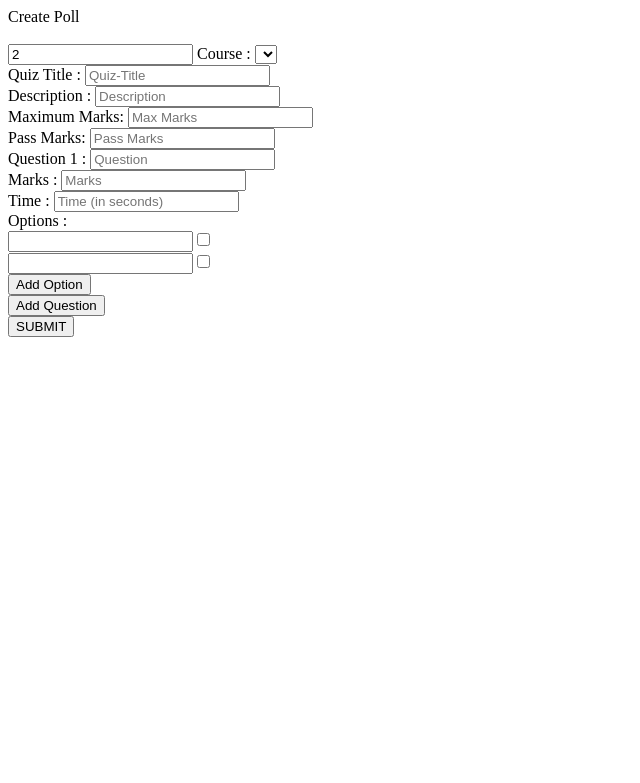
After one commit to tkalani/GURUKOOL-WEBSITE, a Django app: page /professor/create-quiz/ in a window 1280 px wide. The commit adds this page. Shown: the top 783 px of the page, without its empty margins (0-640 px from the left). Run offline with Django 3.2, Linux system fonts and the light colour scheme; a user stored in the database is signed in; data comes from the database, SQL or seed files in the repository; data that the repository does not hold is empty.

Commit message:
Create Quiz

```diff
--- a/Professor/admin.py
+++ b/Professor/admin.py
@@ -6,3 +6,6 @@ admin.site.register(CourseProfessor)
 admin.site.register(Course)
 admin.site.register(Poll)
 admin.site.register(PollOption)
+admin.site.register(Quiz)
+admin.site.register(QuizOptions)
+admin.site.register(QuizQuestion)
--- /dev/null
+++ b/Professor/templates/Professor/create-quiz.html
@@ -0,0 +1,88 @@
+{% extends 'Professor/main.html' %}
+{% load staticfiles %}
+
+{% block title %}
+    Create Couse
+{% endblock %}
+
+{% block body %}
+    {% include 'UserAuth/message.html' %}
+        Create Poll
+        <br><br>
+        <form action="{% url 'Professor:create-quiz' %}" method="POST">
+            {% csrf_token %}
+            <input type="text" name="question-option" id="question-option" value="2">
+            Course :
+            <select name="course" required>
+                {% for course in course_list %}
+                    <option value="{{ course.id }}">{{ course.course.name }} ( {{ course.course.code }} )</option>
+                {% endfor %}
+            </select><br>
+            Quiz Title : <input type="text" name="title" required placeholder="Quiz-Title"><br>
+            Description : <input type="text" name="description" required placeholder="Description"><br>
+            Maximum Marks: <input type="number" name="max_marks" required placeholder="Max Marks"><br>
+            Pass Marks: <input type="number" name="pass_marks" required placeholder="Pass Marks"><br>
+
+            <div id="question-list">
+                <div id="question-1">
+                    Question 1 : <input type="text" name="question_1" required placeholder="Question"><br>
+                    Marks : <input type="text" name="marks_1" required placeholder="Marks"><br>
+                    Time : <input type="number" name="time_1" required placeholder="Time (in seconds)"><br>
+                    Options :
+                        <div id="option-list-1">
+                            <div id="poll-option-1-1"><input type="text" name="poll_options_1[]" required><input type="checkbox" id="option-checkbox-1-1" name="option_checkbox_1_1"><br></div>
+                            <div id="poll-option-1-2"><input type="text" name="poll_options_1[]" required><input type="checkbox" id="option-checkbox-1-2" name="option_checkbox_1_2"><br></div>
+                        </div>
+                    <input type="button" onclick="add_option(1)" value="Add Option"><br>
+                </div>
+            </div>
+            <input type="button" onclick="add_question()" value="Add Question"><br>
+            <input type="submit" value="SUBMIT">
+        </form>
+{% endblock %}
+
+{% block scripts %}
+    <script src="https://ajax.googleapis.com/ajax/libs/jquery/3.3.1/jquery.min.js"></script>
+    <script>
+        var question_option_array = [2];
+        function add_option(question_id)
+        {
+            html = '<div id="poll-option-'+ question_id + '-' + (question_option_array[question_id-1]+1) +'"><input type="text" name="poll_options_'+question_id+'[]" required><input type="checkbox" id="option-checkbox-'+question_id+'-'+(question_option_array[question_id-1]+1)+'" name="option_checkbox_'+question_id+'_'+(question_option_array[question_id-1]+1)+'"><span onclick="delete_option('+ question_id +', ' + (question_option_array[question_id-1]+1) + ')">&#x2715;</span><br></div>';
+            $('#option-list-'+question_id).append(html);
+            question_option_array[question_id-1]++;
+            $('#question-option').val(question_option_array);
+        }
+
+        function delete_question(question_id)
+        {
+            $('#question-'+question_id).remove();
+            question_option_array[question_id-1] = 0;
+            $('#question-option').val(question_option_array);
+        }
+
+        function add_question()
+        {
+            html = '<div id="question-'+(question_option_array.length+1)+'">';
+            html += 'Question '+(question_option_array.length+1)+' : <input type="text" name="question_'+(question_option_array.length+1)+'" required placeholder="Question"><span onclick="delete_question('+(question_option_array.length+1)+')">&#x2715;</span><br>';
+            html += 'Marks : <input type="text" name="marks_'+(question_option_array.length+1)+'" required placeholder="Marks"><br>'
+            html += 'Time : <input type="number" name="time_'+(question_option_array.length+1)+'" required placeholder="Time (in seconds)"><br>';
+            html += 'Options :';
+            html += '<div id="option-list-'+(question_option_array.length+1)+'">';
+            html += '<div id="poll-option-'+(question_option_array.length+1)+'-1"><input type="text" name="poll_options_'+(question_option_array.length+1)+'[]" required><input type="checkbox" id="option-checkbox-'+(question_option_array.length+1)+'-1" name="option_checkbox_'+(question_option_array.length+1)+'_1"><br></div>';
+            html += '<div id="poll-option-'+(question_option_array.length+1)+'-2"><input type="text" name="poll_options_'+(question_option_array.length+1)+'[]" required><input type="checkbox" id="option-checkbox-'+(question_option_array.length+1)+'-2" name="option_checkbox_'+(question_option_array.length+1)+'_2"><br></div>';
+            html == '</div>';
+            html += '</div>';
+            html += '<input type="button" onclick="add_option('+(question_option_array.length+1)+')" value="Add Option"><br>';
+            $('#question-list').append(html);
+            question_option_array.push(2);
+            $('#question-option').val(question_option_array);
+        }
+
+        function delete_option(question_id, option_id)
+        {
+            $('#poll-option-'+question_id+'-'+option_id).remove();
+            question_option_array[question_id-1]--;
+            $('#question-option').val(question_option_array);
+        }
+    </script>
+{% endblock %}
--- /dev/null
+++ b/Professor/templates/Professor/quiz-detail.html
@@ -0,0 +1 @@
+QUIZ DETAIL HERE
--- a/Professor/urls.py
+++ b/Professor/urls.py
@@ -7,4 +7,6 @@ urlpatterns = [
 		url(r'^$', views.dashboard, name='dashboard'),
 		url(r'^create-poll/$', views.create_poll, name='create-poll'),
 		url(r'^poll/(?P<poll_id>\d+)/$', views.show_poll, name='poll'),
+		url(r'^create-quiz/$', views.create_quiz, name='create-quiz'),
+		url(r'^quiz/(?P<quiz_id>\d+)/$', views.show_quiz, name='quiz'),
 	]
--- a/Professor/views.py
+++ b/Professor/views.py
@@ -7,6 +7,7 @@ from django.contrib import messages
 from django.views import View
 from django.contrib.auth.mixins import LoginRequiredMixin, PermissionRequiredMixin
 from .models import *
+import hashlib
 
 group_name = 'Professor'
 login_url = 'UserAuth:login'
@@ -30,8 +31,9 @@ def dashboard(request):
         #     # return render(request, 'Professor/verify_account.html')
         #     return render(request, 'Professor/dashboard.html')
         poll_list = Poll.objects.filter(professor__user__user__username=request.user.username)
+        quiz_list = Quiz.objects.filter(professor__user__user__username=request.user.username)
         # print(poll_list)
-        return render(request, 'Professor/dashboard.html', {"poll_list": poll_list})
+        return render(request, 'Professor/dashboard.html', {"poll_list": poll_list, "quiz_list": quiz_list})
 
 @login_required(login_url=login_url)
 @group_required(group_name, login_url=login_url)
@@ -65,8 +67,69 @@ def create_poll(request):
         except Exception as e:
             print(e)
 
+@login_required(login_url=login_url)
+@group_required(group_name, login_url=login_url)
 def show_poll(request, poll_id):
     if request.method == 'GET':
         poll_details = Poll.objects.get(id=poll_id)
         poll_options = PollOption.objects.filter(poll__id=poll_id)
         return render(request, 'Professor/poll-detail.html', {"poll_details": poll_details, 'poll_options': poll_options})
+
+@login_required(login_url=login_url)
+@group_required(group_name, login_url=login_url)
+def create_quiz(request):
+    if request.method == 'GET':
+        course_list = CourseProfessor.objects.filter(professor__user__user__username=request.user.username)
+        return render(request, 'Professor/create-quiz.html', {'course_list': course_list})
+
+    if request.method == 'POST':
+        try:
+            print(request.POST['course'])
+            question_option_array = list(map(int, request.POST['question-option'].split(',')))
+            # print(question_option_array)
+
+            quiz = Quiz()
+            quiz.professor = ProfessorProfile.objects.get(user__user__username=request.user.username)
+            quiz.course = Course.objects.get(id=int(request.POST['course']))
+            quiz.title = request.POST['title']
+            quiz.description = request.POST['description']
+            quiz.max_marks = request.POST['max_marks']
+            quiz.pass_marks = request.POST['pass_marks']
+            quiz.unique_quiz_id = Course.objects.get(id=int(request.POST['course'])).code + '_' + request.POST['title'] + '_' + str(hashlib.sha224((request.POST['title']).encode('utf-8')).hexdigest())[:5]
+            quiz.save()
+
+            for i in range(len(question_option_array)):
+                # print('question ', i+1)
+                if question_option_array[i] != 0:
+                    ques_inst = QuizQuestion()
+                    ques_inst.quiz = quiz
+                    ques_inst.question = request.POST['question_'+str(i+1)]
+                    ques_inst.marks = request.POST['marks_'+str(i+1)]
+                    ques_inst.time = request.POST['time_'+str(i+1)]
+                    ques_inst.save()
+
+                    option_list = request.POST.getlist('poll_options_'+str(i+1)+'[]')
+                    print(option_list)
+                    for j in range(len(option_list)):
+                        print(option_list[j])
+                        opt_inst = QuizOptions()
+                        opt_inst.quiz = quiz
+                        opt_inst.question = ques_inst
+                        opt_inst.option = option_list[j]
+                        if request.POST.get('option_checkbox_'+str(i+1)+'_'+str(j+1)) is not None:
+                            opt_inst.is_correct = True
+                        else:
+                            opt_inst.is_correct = False
+                        opt_inst.save()
+            return HttpResponseRedirect(reverse('Professor:dashboard'))
+        except Exception as e:
+            print('error is ', e)
+            messages.warning(request, "There was an error creating Quiz. Please Try Again.")
+            return HttpResponseRedirect(reverse('Professor:create-quiz'))
+
+@login_required(login_url=login_url)
+@group_required(group_name, login_url=login_url)
+def show_quiz(request, quiz_id):
+    if request.method == 'GET':
+        quiz_data = QuizOptions.objects.filter(quiz__id=quiz_id)
+        return render(request, 'Professor/quiz-detail.html', {"quiz_data": quiz_data})
--- a/gurukool_website/settings.py
+++ b/gurukool_website/settings.py
@@ -93,7 +93,7 @@ DATABASES = {
     'default': {
         'ENGINE': 'django.db.backends.mysql',
         'NAME': 'gurukool_db',
-        'USER': 'bhavi',
+        'USER': 'root',
         'PASSWORD': 'bhavi',
         'HOST': '139.59.86.57',
         'PORT': '3306'
```
Also changed, not shown: Professor/models.py (+32 -0 lines), Professor/templates/Professor/dashboard.html (+13 -0 lines), Professor/migrations/0006_auto_20181016_1607.py (added), Professor/migrations/0007_auto_20181016_1612.py (added), Professor/migrations/0008_auto_20181016_1613.py (added), Professor/migrations/0009_remove_quizquestion_is_multiple_correct.py (added), Professor/migrations/0010_remove_quizquestion_title.py (added), Professor/migrations/0011_remove_quizquestion_no_of_options.py (added), Professor/migrations/0012_quiz_unique_quiz_id.py (added), Professor/migrations/0013_quizquestion_time.py (added).
